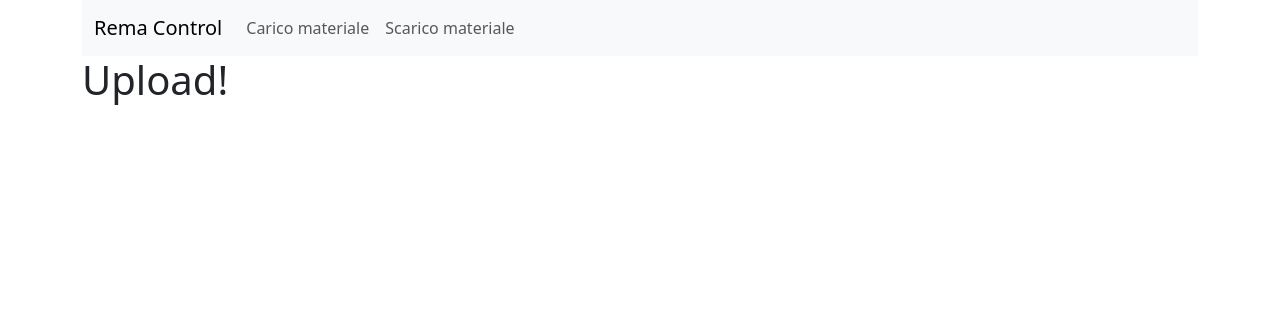
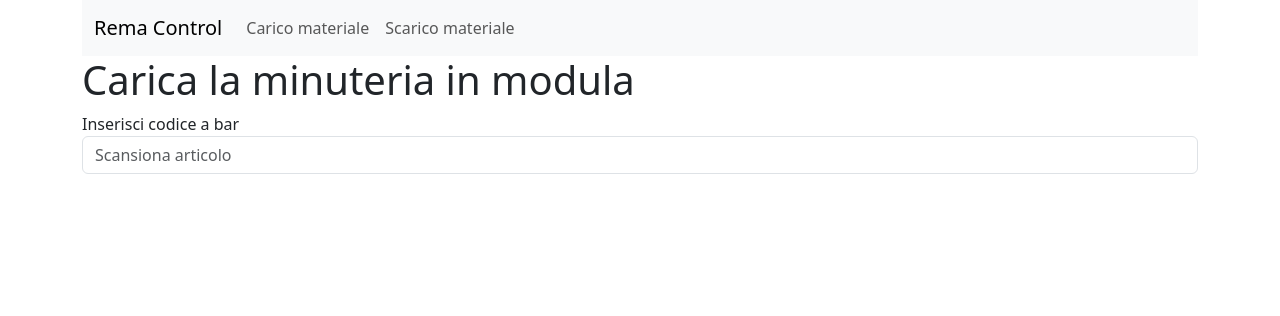
Before and after one commit to Skrypnyk81/small_parts_management, a FastAPI app: page /upload/ in a window 1280 px wide. Shown: the top 316 px of the page. Run offline with FastAPI, Linux system fonts and the light colour scheme.

Commit message:
Add download html template, update upload html

```diff
--- /dev/null
+++ b/templates/download.html
@@ -0,0 +1,4 @@
+{% extends "base.html" %}
+{% block content %}
+<h1>Download!</h1>
+{% endblock %}
--- a/templates/upload.html
+++ b/templates/upload.html
@@ -1,4 +1,10 @@
 {% extends "base.html" %}
 {% block content %}
-<h1>Upload!</h1>
+<h1>Carica la minuteria in modula</h1>
+<form action="">
+    <div class="form-group">
+        <label for="barCode">Inserisci codice a bar</label>
+        <input type="text" class="form-control" id="barCode" placeholder="Scansiona articolo">
+    </div>
+</form>
 {% endblock %}
```
